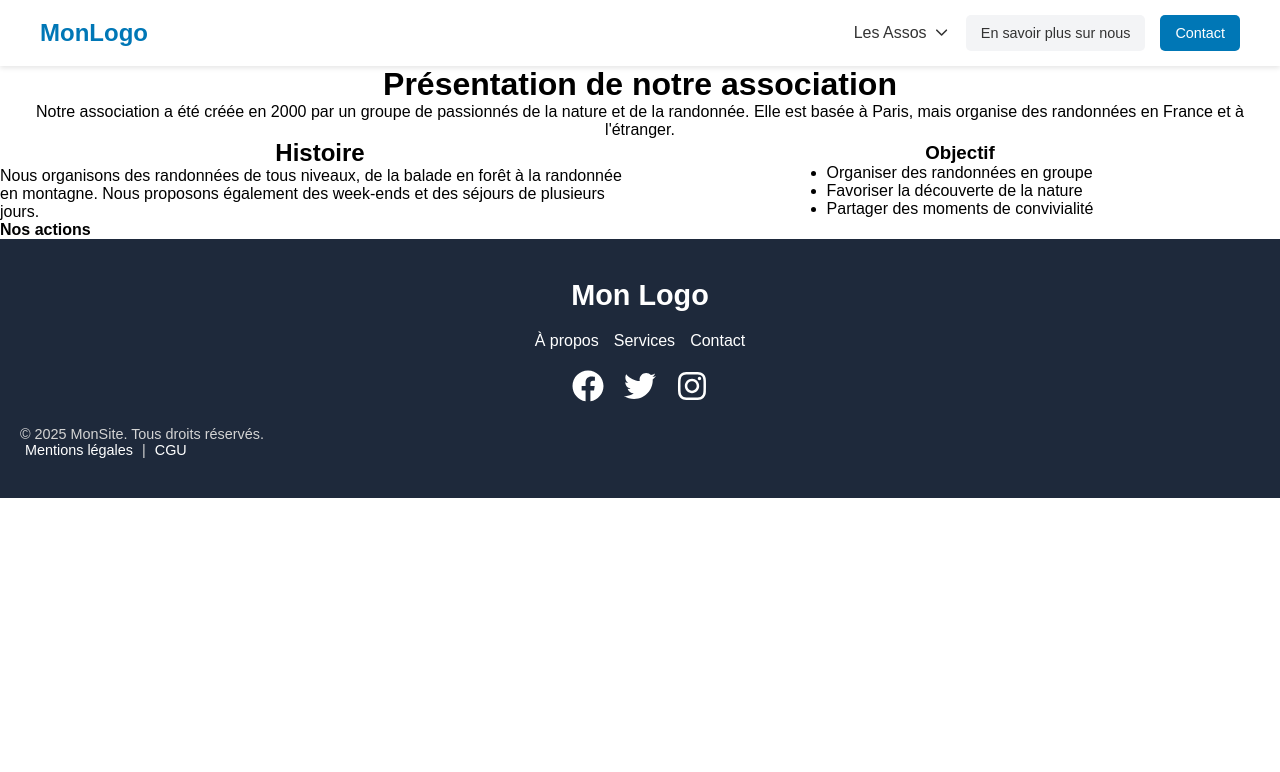
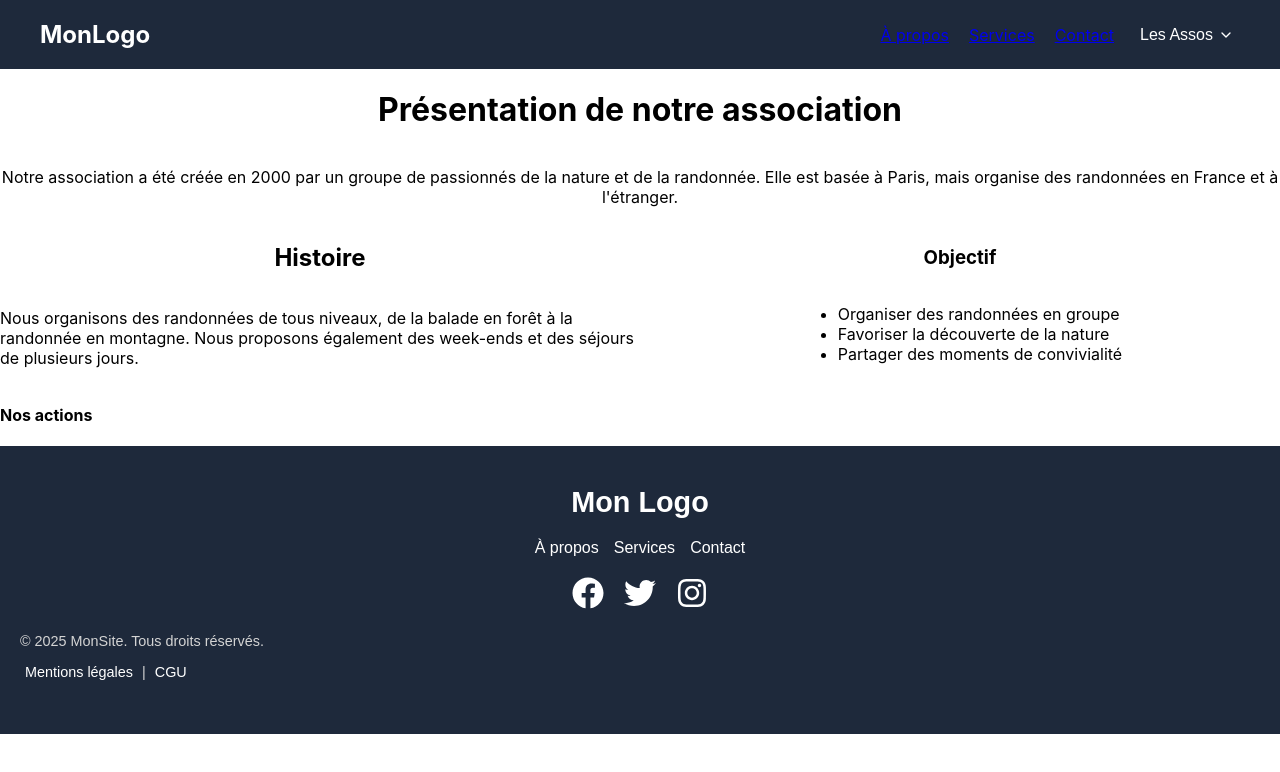
Before and after one commit to Salim783/asso, a React (Create React App) app in the folder frontend/: page / in a window 1280 px wide. Shown: the top 772 px of the page. Built offline with nearby package versions, Linux system fonts and the light colour scheme.

Commit message:
ajout menu burger

```diff
--- a/frontend/src/Components/Header/header.css
+++ b/frontend/src/Components/Header/header.css
@@ -1,46 +1,72 @@
-/* Styles généraux */
-* {
-    margin: 0;
-    padding: 0;
-    box-sizing: border-box;
-    font-family: Arial, sans-serif;
-  }
-
+/* Général */
 .header {
-    background-color: #fff; /* Fond blanc */
-    box-shadow: 0 2px 5px rgba(0, 0, 0, 0.1); /* Ombre légère */
-    padding: 15px 20px;
-    position: sticky;
-    top: 0;
-    z-index: 1000;
+    background-color: #1e293b;
+    color: #ffffff;
+    padding: 20px 10px;
+    position: relative;
+    z-index: 10;
   }
 
   .header-container {
-    max-width: 1200px;
-    margin: 0 auto;
     display: flex;
     justify-content: space-between;
     align-items: center;
+    max-width: 1200px;
+    margin: 0 auto;
   }
 
-  /* Logo */
   .logo {
     font-size: 1.5rem;
     font-weight: bold;
-    color: #0077b6;
+    color: #ffffff;
     text-decoration: none;
-    transition: color 0.3s;
   }
 
-  .logo:hover {
-    color: #005f8d;
+  /* Boutons */
+  .btn {
+    padding: 10px 20px;
+    border-radius: 4px;
+    font-size: 1rem;
+    text-decoration: none;
+    cursor: pointer;
+    transition: background-color 0.3s ease;
+  }
+
+  .btn-primary {
+    background-color: #4cafb0;
+    color: #ffffff;
+  }
+
+  .btn-primary:hover {
+    background-color: #3b8f94;
+  }
+
+  .btn-secondary {
+    background-color: transparent;
+    color: #ffffff;
+    border: 1px solid #ffffff;
+  }
+
+  .btn-secondary:hover {
+    background-color: #ffffff;
+    color: #1e293b;
+  }
+
+  /* Burger Menu */
+  .burger-menu {
+    display: none;
+    background: none;
+    border: none;
+    font-size: 1.5rem;
+    color: #ffffff;
+    cursor: pointer;
   }
 
   /* Navigation */
   .nav {
     display: flex;
+    gap: 20px;
     align-items: center;
-    gap: 15px;
   }
 
   /* Dropdown */
@@ -51,76 +77,114 @@
   .dropdown-btn {
     background: none;
     border: none;
+    color: #ffffff;
     font-size: 1rem;
-    color: #333;
     cursor: pointer;
     display: flex;
     align-items: center;
     gap: 5px;
   }
 
-  .dropdown-btn:hover {
-    color: #0077b6;
-  }
-
-  .dropdown-icon {
-    font-size: 1.2rem;
-  }
-
   .dropdown-menu {
     display: none;
     position: absolute;
-    top: 120%;
+    top: 100%;
     left: 0;
-    background-color: #fff;
-    box-shadow: 0 2px 8px rgba(0, 0, 0, 0.15);
-    border-radius: 5px;
-    overflow: hidden;
-    z-index: 10;
+    background-color: #1e293b;
+    padding: 10px;
+    border-radius: 4px;
+    box-shadow: 0 2px 5px rgba(0, 0, 0, 0.2);
+  }
+
+  .dropdown-menu a {
+    display: block;
+    padding: 5px 10px;
+    color: #ffffff;
+    text-decoration: none;
+  }
+
+  .dropdown-menu a:hover {
+    background-color: #4cafb0;
   }
 
   .dropdown:hover .dropdown-menu {
     display: block;
   }
-
-  .dropdown-item {
-    padding: 10px 15px;
-    font-size: 0.9rem;
-    color: #333;
-    text-decoration: none;
-    display: block;
-    transition: background-color 0.3s;
+  .close-btn {
+    display: none; /* Masquer par défaut */
+    align-items: center;
+    gap: 10px;
+    background: none;
+    border: none;
+    color: #ffffff;
+    font-size: 1.2rem;
+    cursor: pointer;
+    margin-bottom: 20px;
+    width: 100%;
+    text-align: left;
   }
 
-  .dropdown-item:hover {
-    background-color: #f3f4f6;
-    color: #0077b6;
+  /* Menu Burger (Animation depuis la droite) */
+  @media (max-width: 768px) {
+    .burger-menu {
+      display: block;
     }
 
-  /* Boutons */
-  .btn {
-    padding: 10px 15px;
-    font-size: 0.9rem;
-    text-decoration: none;
-    border-radius: 5px;
-    transition: background-color 0.3s, color 0.3s;
+    .nav {
+      position: fixed;
+      top: 0;
+      right: -100%;
+      height: 100%;
+      width: 250px;
+      background-color: #1e293b;
+      display: flex;
+      flex-direction: column;
+      align-items: flex-start;
+      gap: 20px;
+      padding: 50px 20px;
+      box-shadow: -2px 0 5px rgba(0, 0, 0, 0.2);
+      transition: right 0.3s ease-in-out;
+      z-index: 20;
     }
 
-  .btn-secondary {
-    background-color: #f3f4f6;
-    color: #333;
+    .nav.nav-open {
+      right: 0;
     }
 
-  .btn-secondary:hover {
-    background-color: #e2e8f0;
-    color: #0077b6;
+    .nav-link {
+      color: #ffffff;
+      text-decoration: none;
+      font-size: 1.2rem;
+      width: 100%;
     }
 
-  .btn-primary {
-    background-color: #0077b6;
-    color: #fff;
+    .nav-link:hover {
+      background-color: #4cafb0;
+      color: #ffffff;
+      padding-left: 10px;
     }
 
-  .btn-primary:hover {
-    background-color: #005f8d;
+    /* Bouton Fermer */
+    .close-btn {
+      display: none; /* Masquer par défaut */
+      align-items: center;
+      gap: 10px;
+      background: none;
+      border: none;
+      color: #ffffff;
+      font-size: 1.2rem;
+      cursor: pointer;
+      margin-bottom: 20px;
+      width: 100%;
+      text-align: left;
     }
+
+    /* Afficher le bouton uniquement lorsque le menu est ouvert */
+    .nav.nav-open .close-btn {
+      display: flex; /* Visible quand le menu est ouvert */
+    }
+
+    .close-btn:hover {
+      color: #4cafb0;
+    }
+  }
--- a/frontend/src/Components/Header/header.js
+++ b/frontend/src/Components/Header/header.js
@@ -1,8 +1,14 @@
-import React from "react";
-import { FiChevronDown } from "react-icons/fi";
-import "./header.css"; // Ajoute ce fichier CSS dans ton projet
+import React, { useState } from "react";
+import { FiChevronDown, FiMenu, FiX } from "react-icons/fi";
+import "./header.css";
 
 const Header = () => {
+  const [isMenuOpen, setIsMenuOpen] = useState(false);
+
+  const toggleMenu = () => {
+    setIsMenuOpen(!isMenuOpen);
+  };
+
   return (
     <header className="header">
       <div className="header-container">
@@ -11,8 +17,29 @@ const Header = () => {
           MonLogo
         </a>
 
-        {/* Navigation */}
-        <nav className="nav">
+        {/* Menu Burger */}
+        <button className="burger-menu" onClick={toggleMenu}>
+          {isMenuOpen ? <FiX className="burger-icon" /> : <FiMenu className="burger-icon" />}
+        </button>
+
+        {/* Navigation (Burger Menu) */}
+        <nav className={`nav ${isMenuOpen ? "nav-open" : ""}`}>
+          {/* Bouton Fermer */}
+          <button className="close-btn" onClick={toggleMenu}>
+            <FiX className="close-icon" /> Fermer
+          </button>
+
+          {/* Liens */}
+          <a href="#about" className="nav-link" onClick={toggleMenu}>
+            À propos
+          </a>
+          <a href="#services" className="nav-link" onClick={toggleMenu}>
+            Services
+          </a>
+          <a href="#contact" className="nav-link" onClick={toggleMenu}>
+            Contact
+          </a>
+
           {/* Dropdown */}
           <div className="dropdown">
             <button className="dropdown-btn">
@@ -27,14 +54,6 @@ const Header = () => {
               </a>
             </div>
           </div>
-
-          {/* Boutons */}
-          <a href="#about" className="btn btn-secondary">
-            En savoir plus sur nous
-          </a>
-          <a href="#contact" className="btn btn-primary">
-            Contact
-          </a>
         </nav>
       </div>
     </header>
```
Lines whose indentation alone changed are shown as unchanged.
